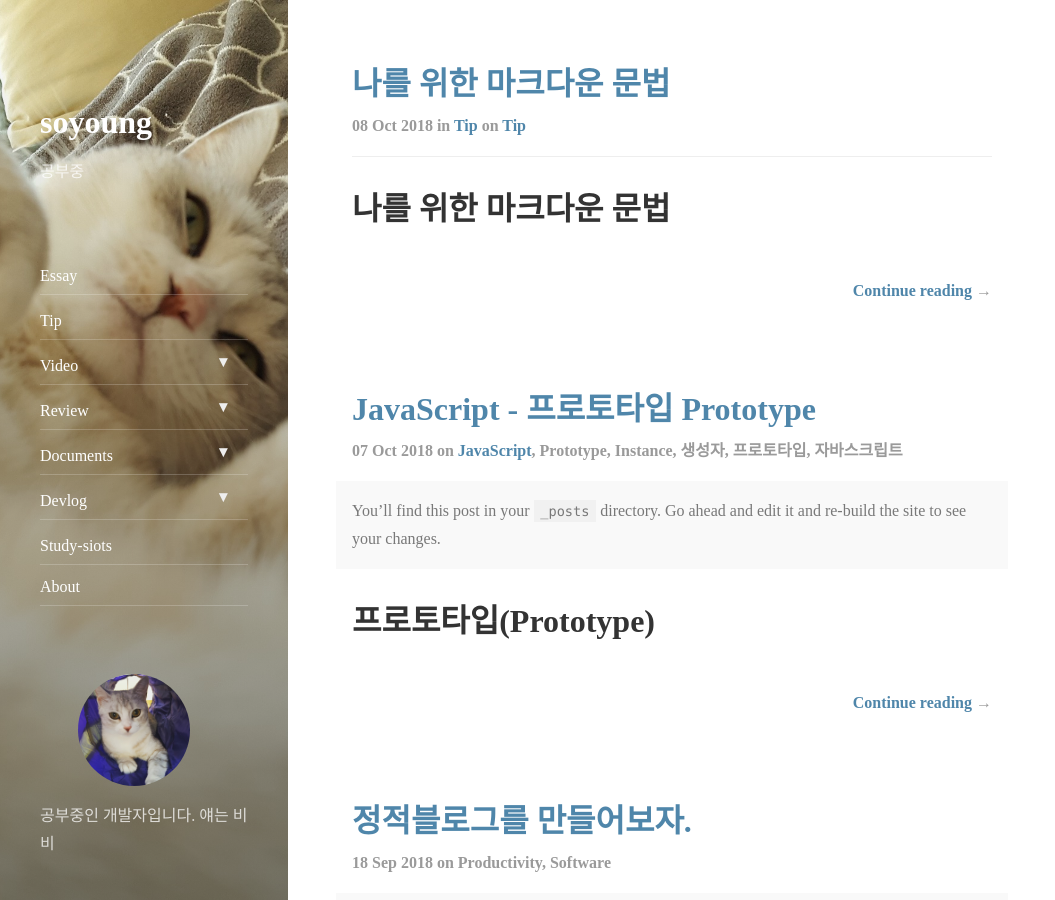
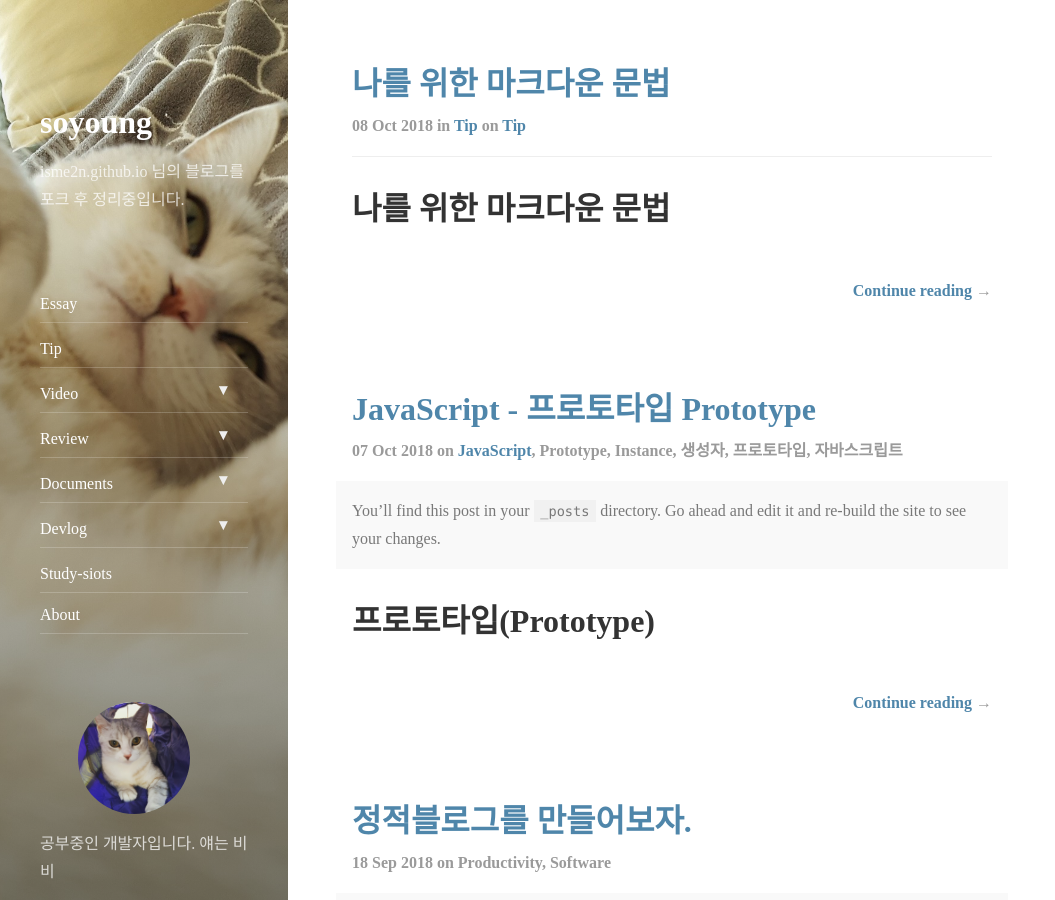
Before and after one commit to ellie-shim/ellie-shim.github.io, a Jekyll site: the page built from index.html, in a window 1280 px wide and 900 px high. Shown: the whole window, without its empty margins (0-1055 px from the left). Built offline with Jekyll 4.4.1, drawn with Linux system fonts in a browser that asks for light colours; nearby versions of some CDN libraries; the list of posts is cut into pages by our own code.

Commit message:
출처기입

```diff
--- a/_config.yml
+++ b/_config.yml
@@ -13,7 +13,7 @@ url: https://bbgrams.github.io/
 baseurl: ""
 
 # A very short description of your page
-tagline: 공부중
+tagline: isme2n.github.io 님의 블로그를 포크 후 정리중입니다.
 
 # A short description of the page, used in the sidebar and as fallback for the meta description tag.
 # Markdown enabled, but don't use more than one paragraph (enforced by `>`)
```
